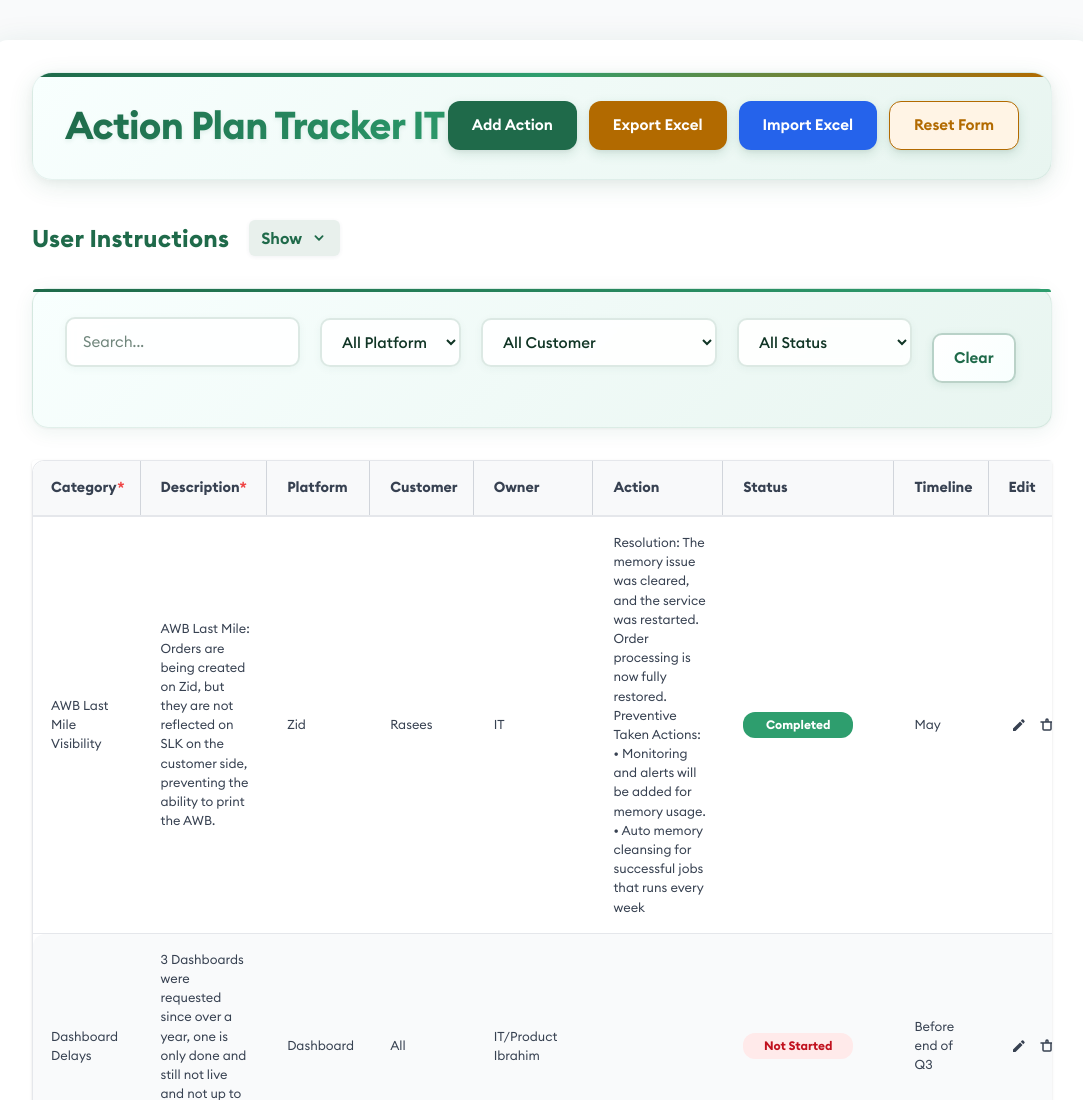
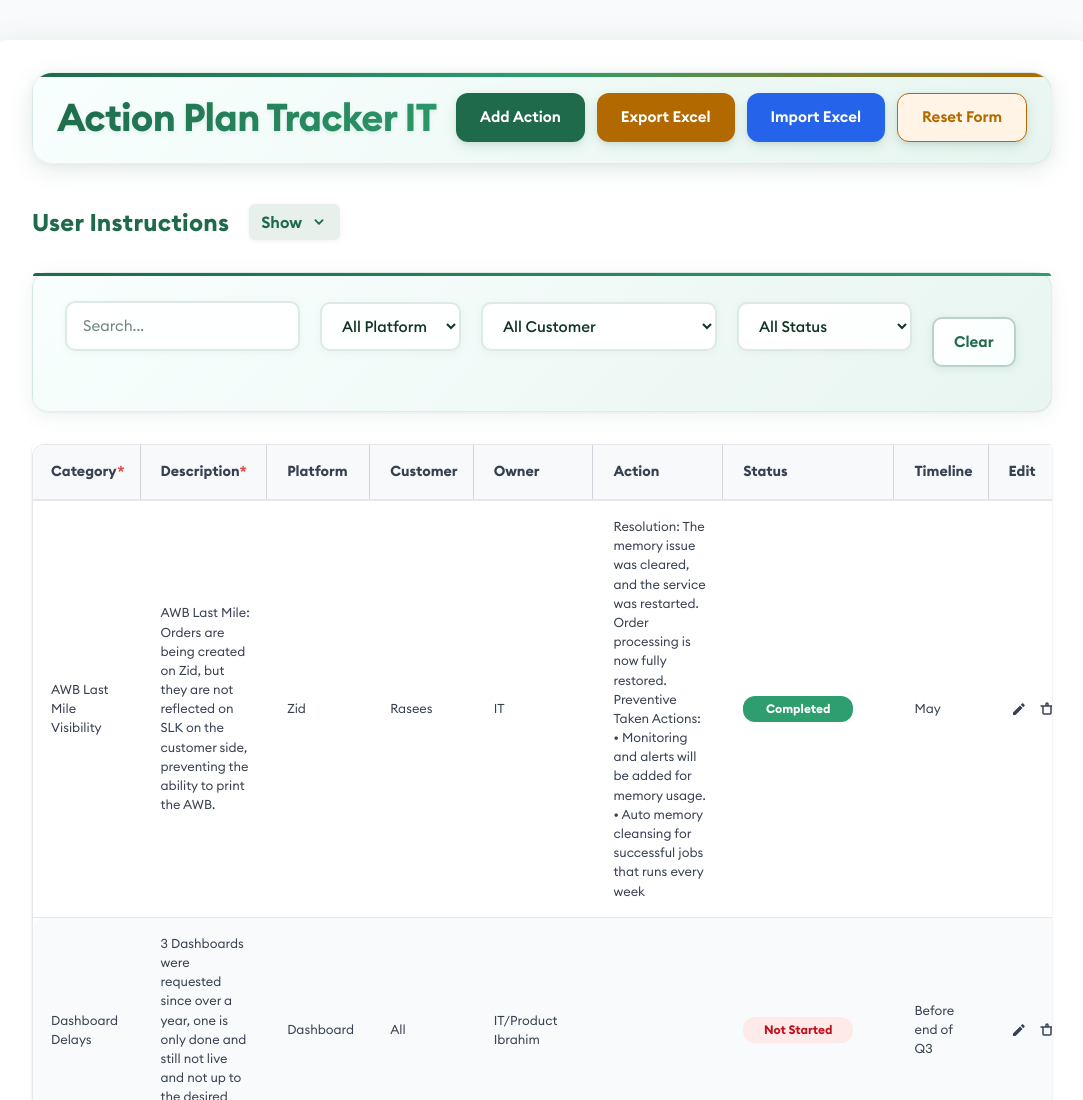
Before and after one commit to zdfz/IT-Action-Plan, a website: page frontend/index2.html in a window 1280 px wide. Shown: the top 1100 px of the page, without its empty margins (98-1181 px from the left). Drawn offline with nearby package versions, Linux system fonts and the light colour scheme.

Commit message:
Update index2.html

```diff
--- a/frontend/index2.html
+++ b/frontend/index2.html
@@ -101,7 +101,7 @@
       align-items: center;
       justify-content: space-between;
       margin-bottom: 40px;
-      padding: 24px 32px;
+      padding: 16px 24px;
       background: linear-gradient(135deg, #f8fffe 0%, #e8f5f0 100%);
       border-radius: 20px;
       box-shadow: 0 6px 24px rgba(31, 106, 74, 0.12), 0 2px 8px rgba(0, 0, 0, 0.04);
```
